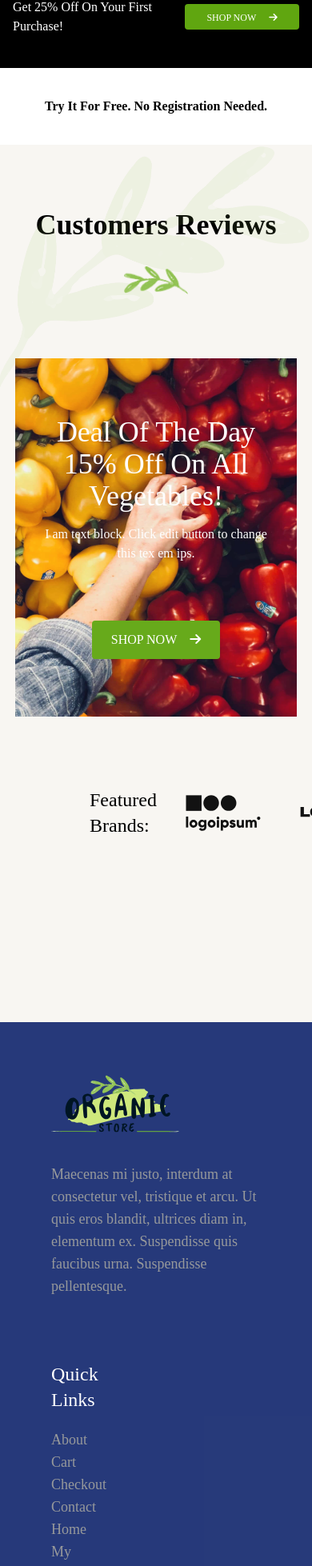
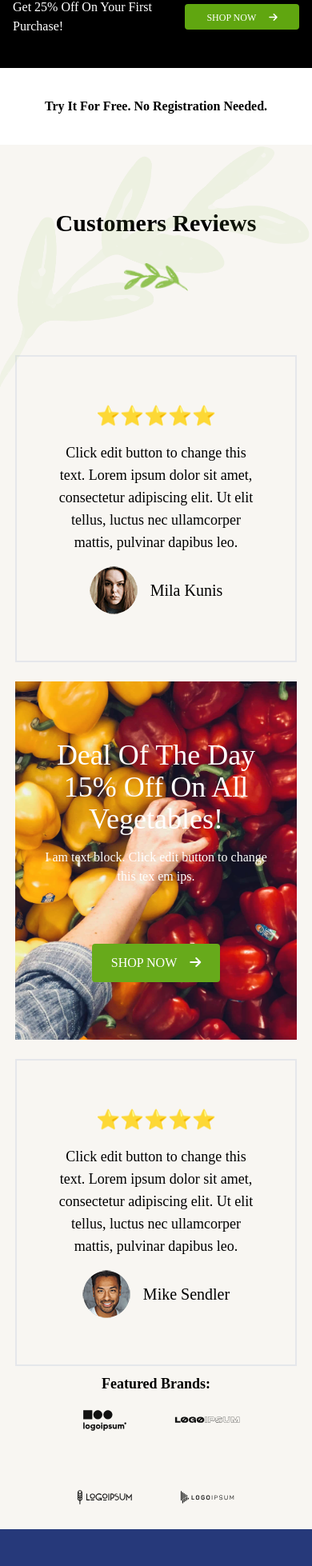
Before and after one commit to RaunakScarlet/Organic-Store, a React (Vite) app: page / in a window 390 px wide. Shown: the part 4326-6284 px from the top of the page at 80% size. Built offline with nearby package versions, Linux system fonts and the light colour scheme.

Commit message:
made customer review section responsive

```diff
--- a/src/components/CustomerReviewsSection.jsx
+++ b/src/components/CustomerReviewsSection.jsx
@@ -12,16 +12,18 @@ import logo4 from "../assets/logo4.svg";
 
 const CustomerSection = () => {
     return (
-        <div className="w-full h-[130vh] bg-[#F8F6F2] flex flex-col relative">
+        <div className="w-full h-auto bg-[#F8F6F2] flex flex-col relative">
             <img
                 src={leaf}
                 alt="leaf"
                 className=" w-[32rem] absolute opacity-10"
             />
             <div className="pt-20 flex flex-col items-center">
-                <h2 className="text-4xl font-bold">Customers Reviews</h2>
+                <h2 className="text-3xl md:text-4xl font-bold">
+                    Customers Reviews
+                </h2>
                 <img className="w-[5rem] pt-8 " src={twig} alt="twig" />
-                <div className="flex gap-6 items-end justify-center mt-20">
+                <div className="flex flex-col lg:flex-row gap-6 items-end justify-center mt-20">
                     <div className="w-[22rem] border-2 h-[24rem] flex flex-col justify-center items-center p-12 gap-4 text-center">
                         <p className="text-2xl">⭐️⭐️⭐️⭐️⭐️</p>
                         <p className="text-lg">
@@ -76,12 +78,15 @@ const CustomerSection = () => {
                 </div>
             </div>
 
-            <div className=" bg-[#F8F6F2] flex h-60 items-center justify-around px-28">
-                <h2 className="text-2xl">Featured Brands:</h2>
-                <img src={logo1} alt="logo1" />
-                <img src={logo2} alt="logo2" />
-                <img src={logo3} alt="logo3" />
-                <img src={logo4} alt="logo4" />
+            <div className=" bg-[#F8F6F2] flex flex-col  h-auto  items-center justify-between py-2">
+                <h2 className="text-lg md:text-xl font-bold ">Featured Brands:</h2>
+                <div className="grid grid-cols-2 md:grid-cols-4 gap-8">
+                    {" "}
+                    <img className="w-24 h-16 md:32 " src={logo1} alt="logo1" />
+                    <img className="w-24 h-16 md:32 " src={logo2} alt="logo2" />
+                    <img className="w-24 h-16 md:32 " src={logo3} alt="logo3" />
+                    <img className="w-24 h-16 md:32 " src={logo4} alt="logo4" />
+                </div>
             </div>
         </div>
     );
```
